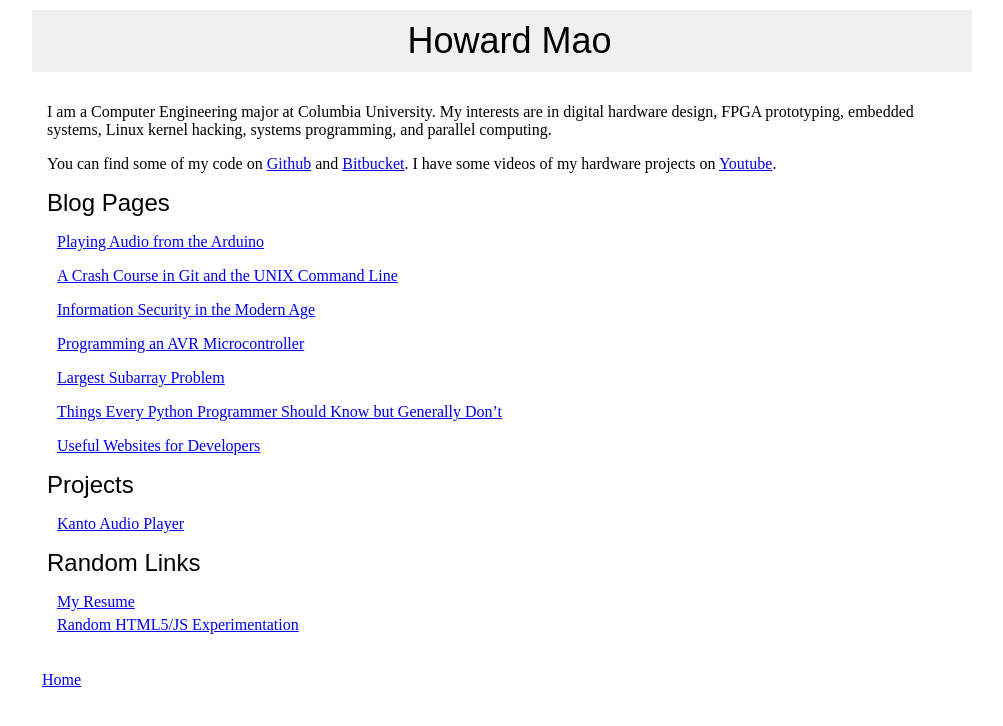
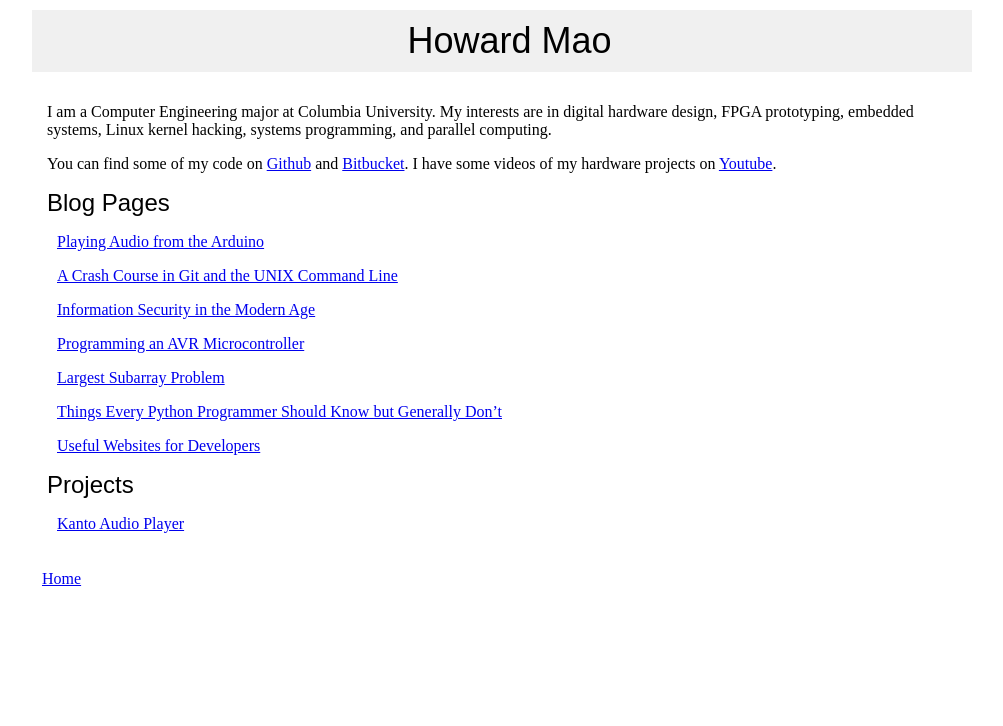
Before and after one commit to zhemao/zhemao.github.com, a Jekyll site: the page built from index.markdown, in a window 1280 px wide. Shown: the top 726 px of the page, without its empty margins (138-1141 px from the left). Built offline with Jekyll 4.4.1, drawn with Linux system fonts in a browser that asks for light colours.

Commit message:
get rid of random links section

```diff
--- a/index.markdown
+++ b/index.markdown
@@ -19,8 +19,3 @@ hardware projects on [Youtube](http://www.youtube.com/zhemaoce).
 {% for post in site.categories.project %}
 * [{{post.title}}]({{post.url}})
 {% endfor %}
-
-## Random Links
-
-* [My Resume](https://bitbucket.org/zhemao/resume/downloads/resume.pdf)
-* [Random HTML5/JS Experimentation](html5/)
```
